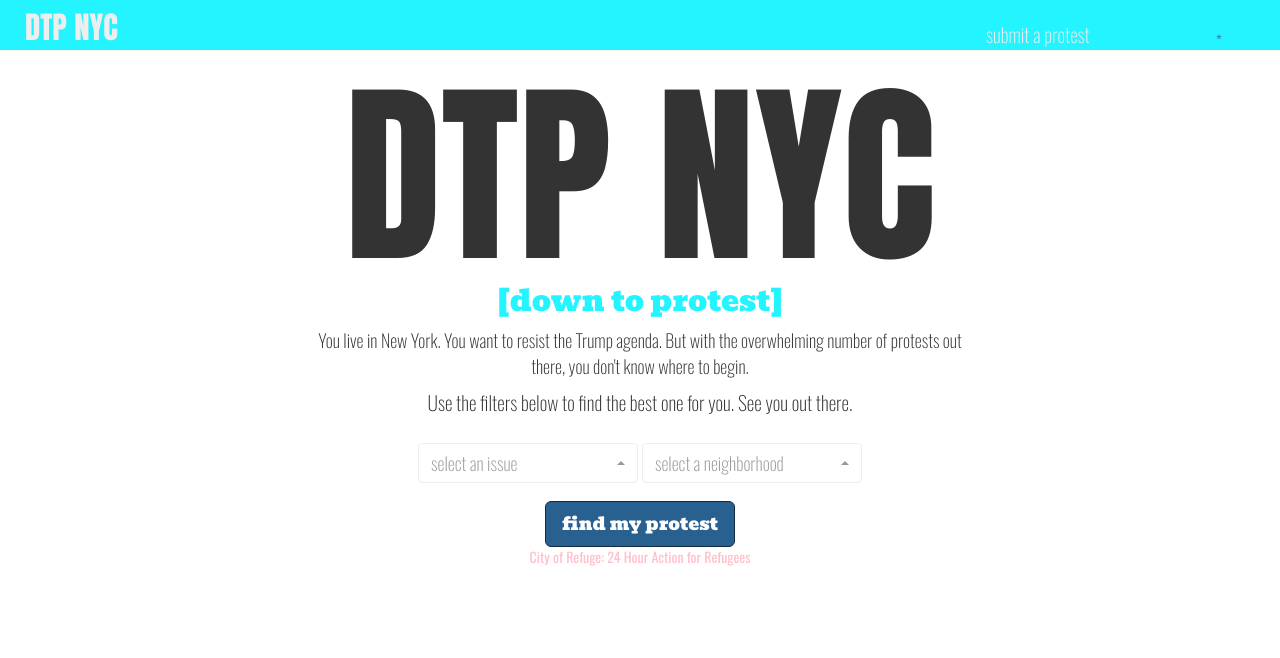
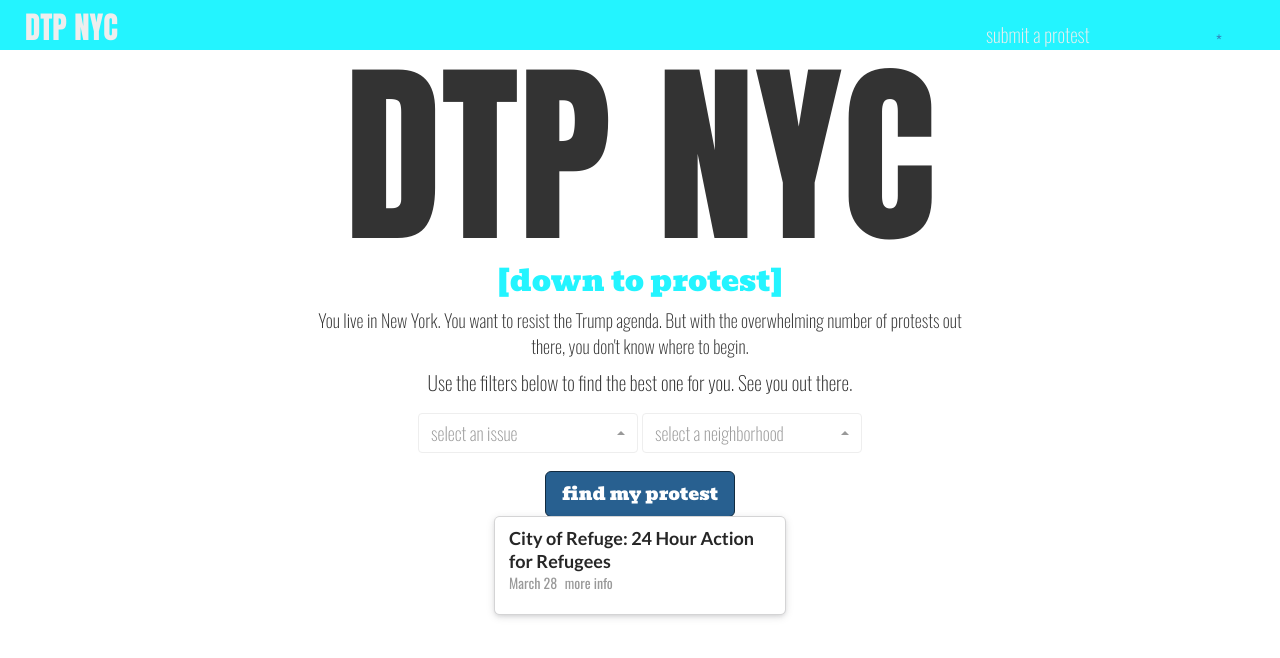
Before and after one commit to miaweinberger/Mia-Final-Project-, a plain HTML site: page index.html in a window 1280 px wide. Both pictures are taken after a click on the button "find my protest". Drawn offline with nearby package versions, Linux system fonts and the light colour scheme; a web font is replaced by a local one.

Commit message:
added card

```diff
--- a/css/styles.css
+++ b/css/styles.css
@@ -118,8 +118,8 @@ p {
 
 #results {
   font-family: "oswald", sans-serif;
-  color: pink;
 }
+
 .btn:hover {
   background-color: #333;
   color: #eee;
--- a/index.html
+++ b/index.html
@@ -4,6 +4,7 @@
     <meta charset="utf-8">
     <meta name="viewport" content="width=device-width, initial-scale=1">
     <title>DTP NYC | Home</title>
+    <link rel="stylesheet" type="text/css" href="https://cdnjs.cloudflare.com/ajax/libs/semantic-ui/2.2.9/semantic.min.css">
     <link href="css/bootstrap.css" rel="stylesheet">
     <link href="css/bootstrap-select.css" rel="stylesheet">
     <link href="css/styles.css" rel="stylesheet">
@@ -44,11 +45,21 @@
             </select>
         </div>
         <a class="btn btn-primary btn-lg" id="finder" href="#" role="button">find my protest</a>
-        <div id="results"></div>
+        <div id="results">
+          <div class="ui raised card">
+            <div class="content">
+              <div class="header">This Is My Title</div>
+              <div class="meta">
+                <span class="date">March 28</span>
+                <a href="https://www.facebook.com/events/1899030313649428/">more info</a>
+              </div>
+              <div class="description">
+                <p></p>
+              </div>
+            </div>
+          </div>
       </div>
     </div>
-
-
 
 
 
@@ -56,6 +67,9 @@
     <script type="text/javascript" src="js/bootstrap.js"></script>
     <script type="text/javascript" src="js/bootstrap-select.js"></script>
     <script src="https://www.gstatic.com/firebasejs/3.7.2/firebase.js"></script>
+    <script src="https://unpkg.com/isotope-layout@3/dist/isotope.pkgd.min.js"></script>
+    <script href="https://cdnjs.cloudflare.com/ajax/libs/semantic-ui/2.2.9/semantic.min.js" type="text/javascript"></script>
+
     <script type="text/javascript" src="js/main1.js"></script>
   </body>
 </html>
--- a/js/main1.js
+++ b/js/main1.js
@@ -19,7 +19,8 @@ var protests = [
 $('#finder').click(showResults);
 
 function showResults() {
-$('#results').append(protests[0].name);
+// $('#results').append(protests[0].name);
+$('.header').html(protests[0].name);
 }
 
 
```
